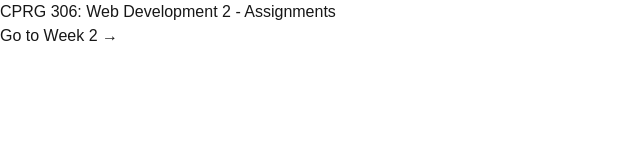
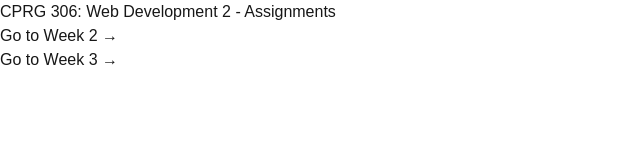
Before and after one commit to yvnmnl/cprg306-assignments, a Next.js app: page / in a window 1280 px wide. Shown: the top 160 px of the page, without its empty margins (0-640 px from the left). Built offline with nearby package versions, Linux system fonts and the light colour scheme.

Commit message:
Week-3 implementation
Added a link for week-3. Created the week 3 folder and added in blank files for item, item-list and page

```diff
--- a/app/page.js
+++ b/app/page.js
@@ -8,6 +8,10 @@
       <p>
         <Link href="/week-2">Go to Week 2 →</Link>
       </p>
+
+       <p>
+        <Link href="/week-3">Go to Week 3 →</Link>
+      </p>
     </main>
   );
 }
```
Also changed, not shown: app/week-3/item-list.js (added), app/week-3/item.js (added), app/week-3/page.js (added).
